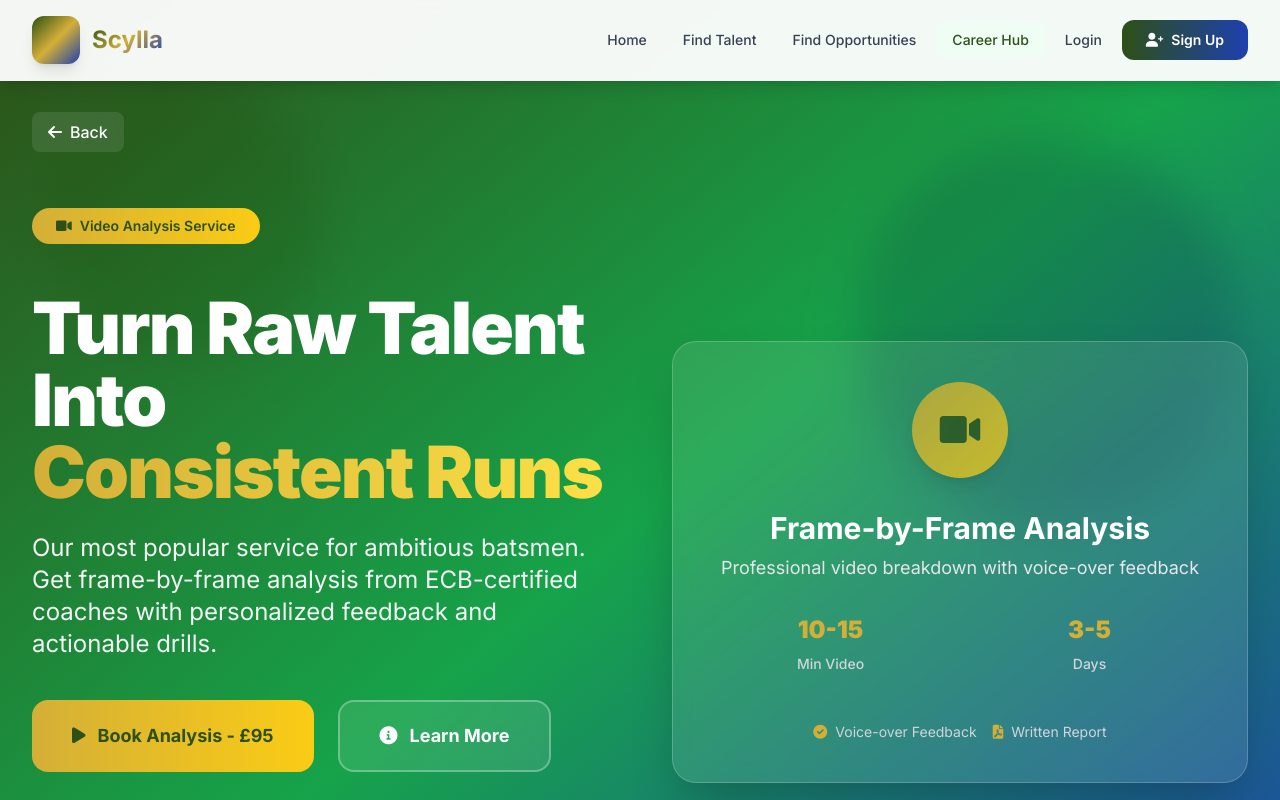
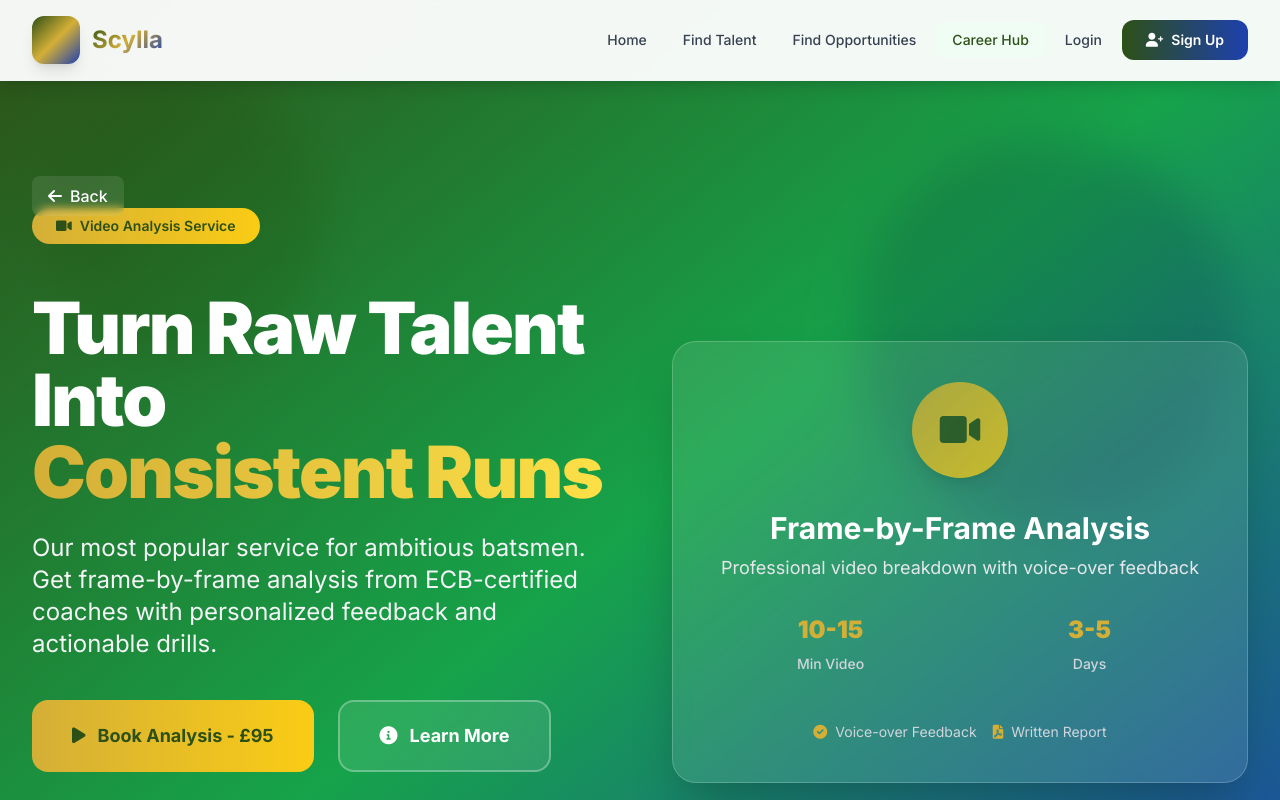
Before and after one commit to arko-saha/Scylla, a website: page batting-technique-analysis.html in a window 1280 px wide. Shown: the top 800 px of the page. Drawn offline with nearby package versions, Linux system fonts and the light colour scheme.

Commit message:
Fix Back button positioning on all service pages - moved from top-8 to top-24 to avoid header overlap

```diff
--- a/batting-technique-analysis.html
+++ b/batting-technique-analysis.html
@@ -135,7 +135,7 @@
 
         <div class="relative max-w-7xl mx-auto px-4 sm:px-6 lg:px-8 py-32">
             <!-- Back Button -->
-            <div class="absolute top-8 left-4 md:left-8">
+            <div class="absolute top-24 left-4 md:left-8 z-10">
                 <a href="javascript:history.back()" class="inline-flex items-center bg-white/10 backdrop-blur-sm hover:bg-white/20 text-white px-4 py-2 rounded-lg font-medium transition-all duration-300">
                     <i class="fas fa-arrow-left mr-2"></i>Back
                 </a>
```
Also changed, not shown: contract-consultation.html (+1 -1 lines), elite-program.html (+1 -1 lines), fast-bowling-biomechanics.html (+1 -1 lines), find-agent.html (+1 -1 lines), profile-cv-review.html (+1 -1 lines), s-c-program.html (+1 -1 lines), scholarship-program.html (+1 -1 lines), scout-network-directory.html (+1 -1 lines), scouts-eye-evaluation.html (+1 -1 lines), wicket-keeping-coaching.html (+1 -1 lines), wrist-spin-masterclass.html (+1 -1 lines).
